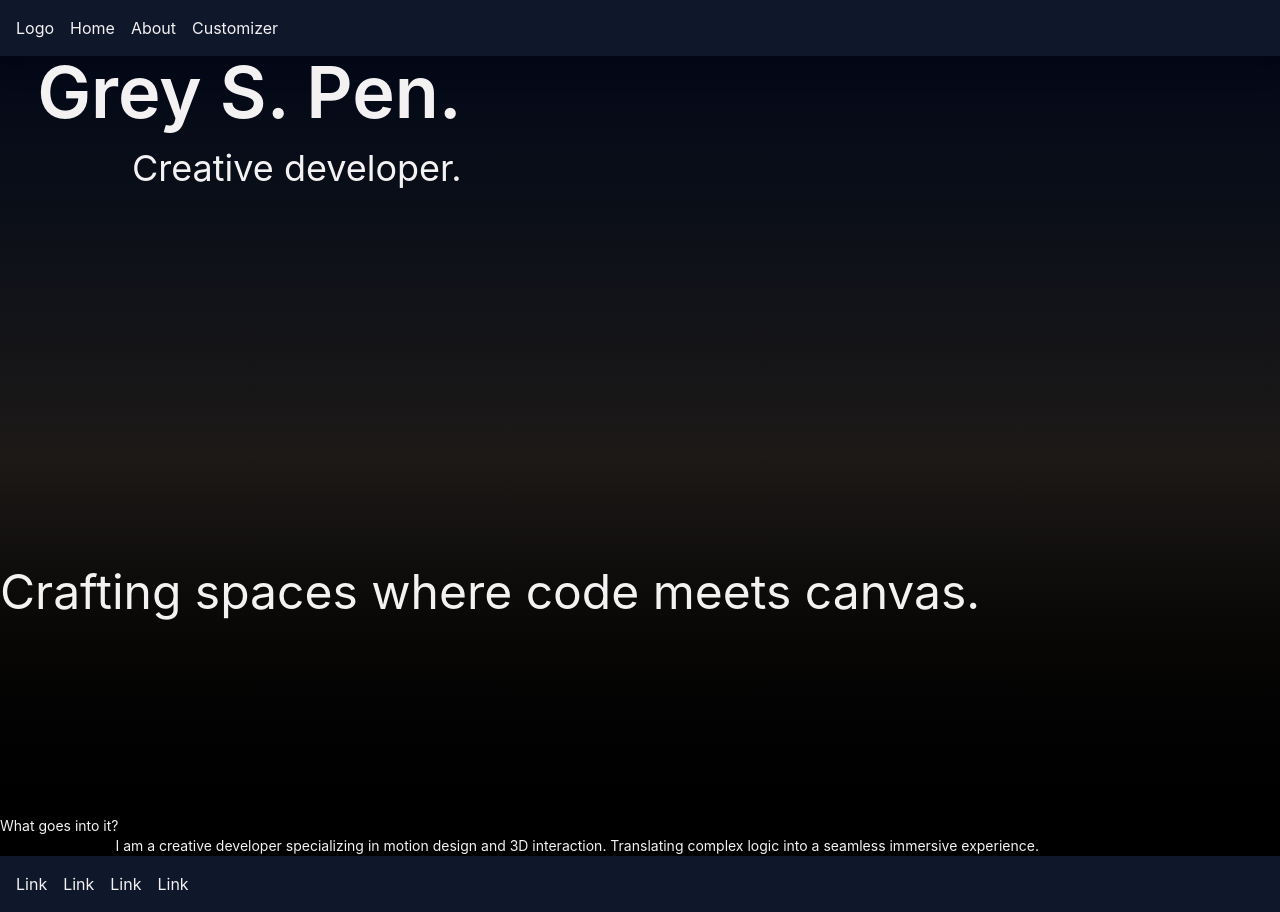
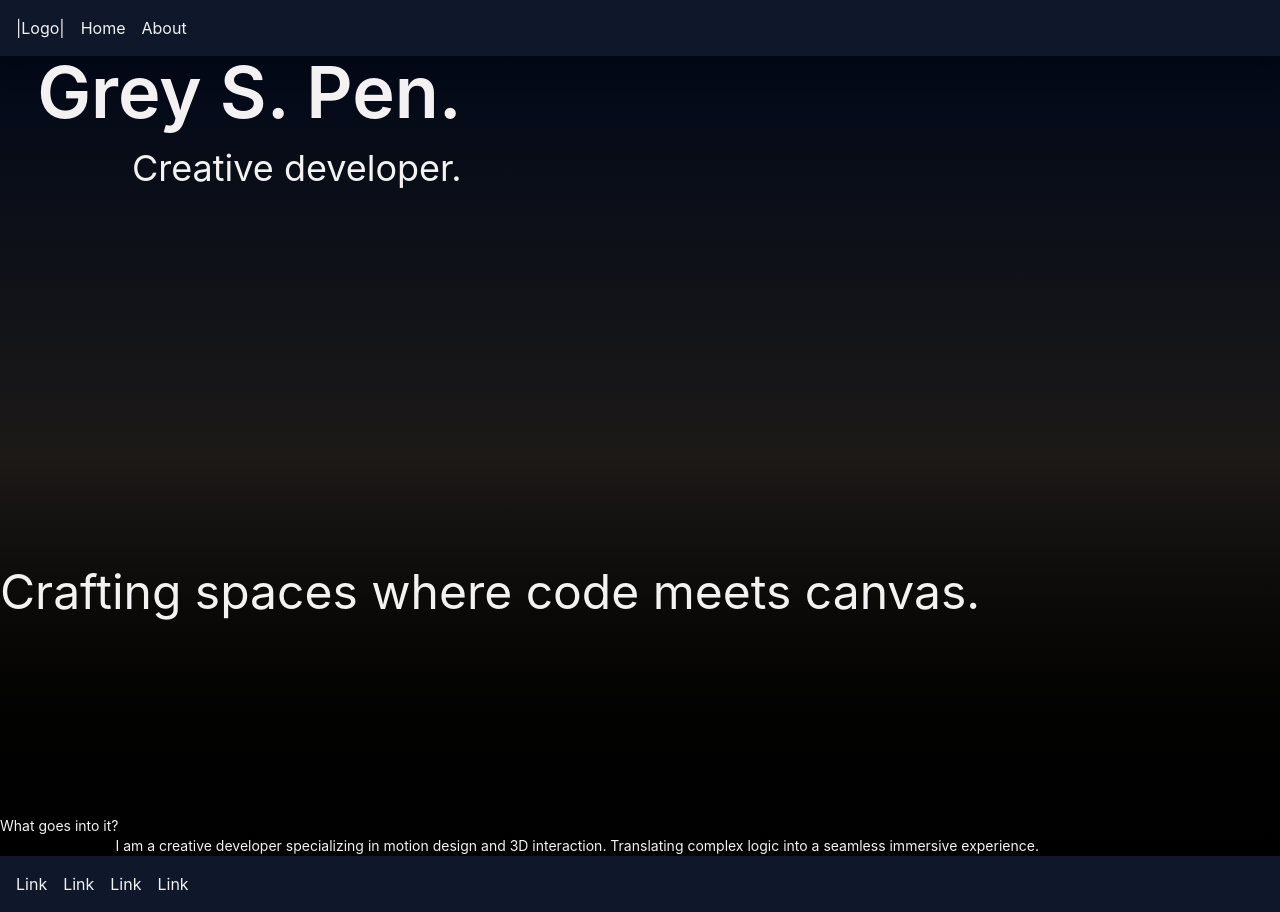
Before and after one commit to Nalpind/nalpind.github.io, a React (Vite) app: page / in a window 1280 px wide. Built offline with nearby package versions, Linux system fonts and the light colour scheme.

Commit message:
Update NavBar logo and remove Customizer link

```diff
--- a/src/components/NavBar.jsx
+++ b/src/components/NavBar.jsx
@@ -3,11 +3,10 @@ import { NavLink } from 'react-router-dom';
 function NavBar() {
 	return (
 		<div className='flex h-1/48 w-full gap-4 bg-slate-900 p-4 text-taupe-100 bg-blend-multiply shadow-xl'>
-			<div className='h-full'>Logo</div>
+			<div className='h-full'>|Logo|</div>
 			<nav className='flex gap-4'>
 				<NavLink to='/'>Home </NavLink>
 				<NavLink to='/about'>About</NavLink>
-				<NavLink to='/customizerOld'>Customizer</NavLink>
 			</nav>
 		</div>
 	);
```
